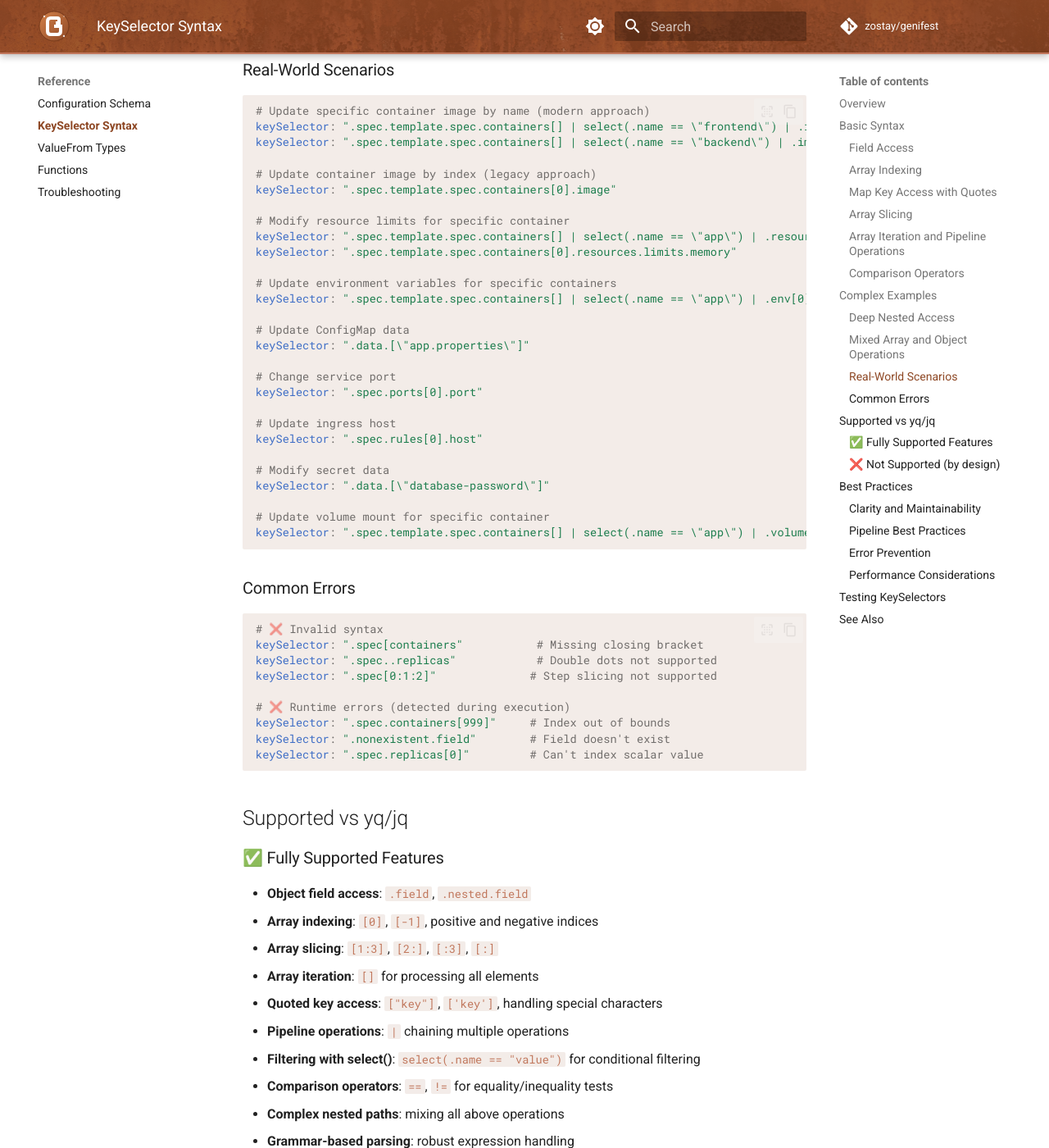
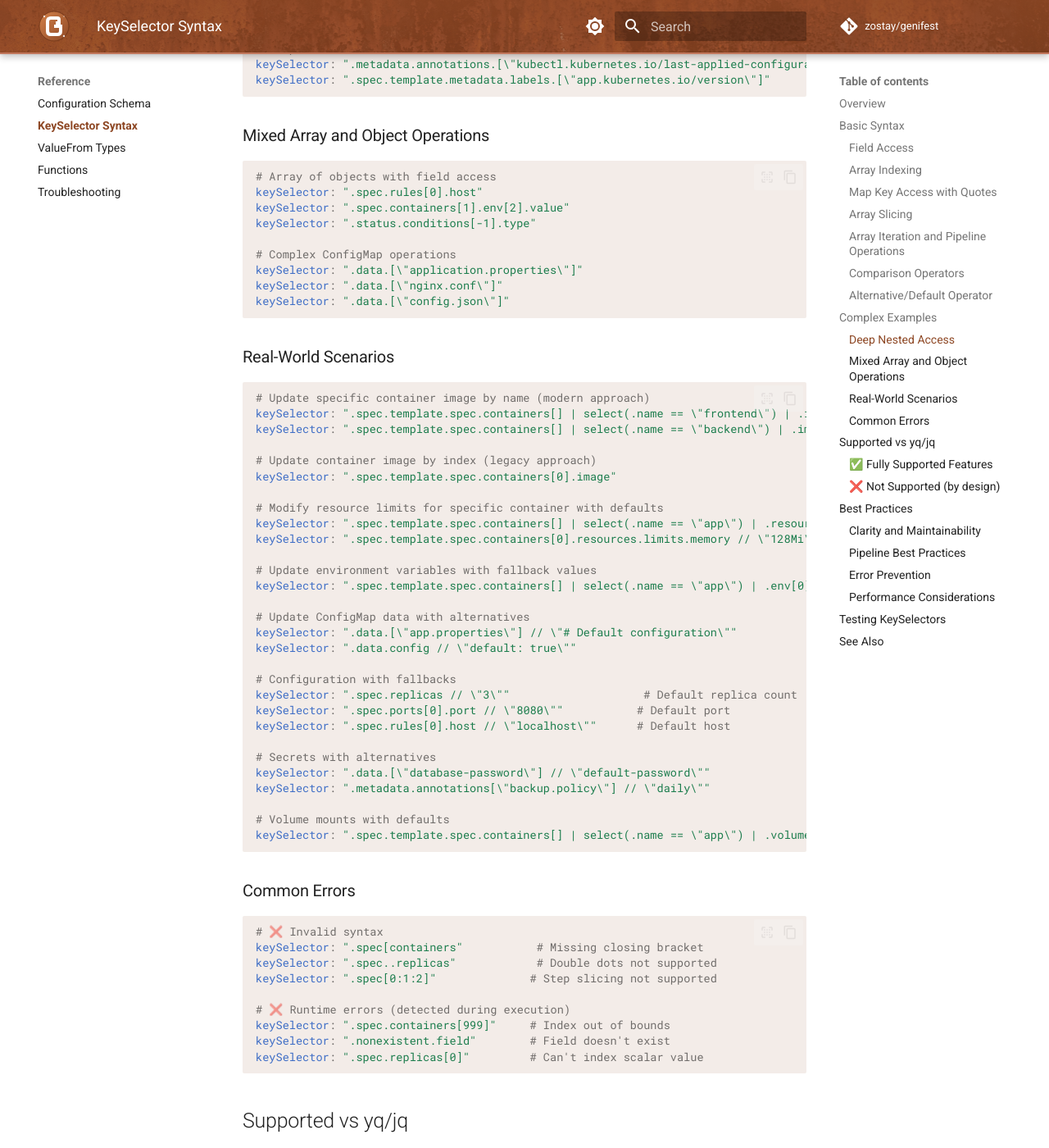
Before and after one commit to zostay/genifest, an MkDocs documentation site: the page built from docs/reference/keyselectors.md, in a window 1280 px wide and 1400 px high, scrolled down 3008 px. Shown: the whole window at 82% size. Built offline with MkDocs 1.6.1 and Material for MkDocs 9.7.7, drawn with Linux system fonts in a browser that asks for light colours; comment, search, counter and statistics services are not loaded; the version menu is left out; some of the changed text lies outside the part shown.

Commit message:
docs: adding alternative/default operator to docs

````diff
--- a/docs/reference/keyselectors.md
+++ b/docs/reference/keyselectors.md
@@ -109,6 +109,24 @@ keySelector: ".spec.containers[] | select(.name != \"sidecar\")"
 keySelector: ".spec.volumes[] | select(.name != \"tmp\")"
 ```
 
+### Alternative/Default Operator
+
+Use the `//` operator to provide fallback values when paths don't exist or are empty:
+
+```yaml
+# Basic alternative values
+keySelector: ".metadata.annotations[\"missing-annotation\"] // \"default-value\""
+keySelector: ".spec.replicas // \"1\""
+keySelector: ".data.config // \"fallback-config\""
+
+# Complex alternatives with nested paths
+keySelector: ".spec.template.spec.containers[0].resources.limits.memory // \"256Mi\""
+keySelector: ".metadata.labels[\"version\"] // \"unknown\""
+
+# Combined with pipelines (alternatives evaluated last)
+keySelector: ".spec.containers[] | select(.name == \"app\") | .image // \"default:latest\""
+```
+
 ## Complex Examples
 
 ### Deep Nested Access
@@ -148,27 +166,28 @@ keySelector: ".spec.template.spec.containers[] | select(.name == \"backend\") |
 # Update container image by index (legacy approach)
 keySelector: ".spec.template.spec.containers[0].image"
 
-# Modify resource limits for specific container
-keySelector: ".spec.template.spec.containers[] | select(.name == \"app\") | .resources.limits.memory"
-keySelector: ".spec.template.spec.containers[0].resources.limits.memory"
+# Modify resource limits for specific container with defaults
+keySelector: ".spec.template.spec.containers[] | select(.name == \"app\") | .resources.limits.memory // \"256Mi\""
+keySelector: ".spec.template.spec.containers[0].resources.limits.memory // \"128Mi\""
 
-# Update environment variables for specific containers
-keySelector: ".spec.template.spec.containers[] | select(.name == \"app\") | .env[0].value"
+# Update environment variables with fallback values
+keySelector: ".spec.template.spec.containers[] | select(.name == \"app\") | .env[0].value // \"default-value\""
 
-# Update ConfigMap data
-keySelector: ".data.[\"app.properties\"]"
+# Update ConfigMap data with alternatives
+keySelector: ".data.[\"app.properties\"] // \"# Default configuration\""
+keySelector: ".data.config // \"default: true\""
 
-# Change service port
-keySelector: ".spec.ports[0].port"
+# Configuration with fallbacks
+keySelector: ".spec.replicas // \"3\""                    # Default replica count
+keySelector: ".spec.ports[0].port // \"8080\""           # Default port
+keySelector: ".spec.rules[0].host // \"localhost\""      # Default host
 
-# Update ingress host
-keySelector: ".spec.rules[0].host"
+# Secrets with alternatives
+keySelector: ".data.[\"database-password\"] // \"default-password\""
+keySelector: ".metadata.annotations[\"backup.policy\"] // \"daily\""
 
-# Modify secret data
-keySelector: ".data.[\"database-password\"]"
-
-# Update volume mount for specific container
-keySelector: ".spec.template.spec.containers[] | select(.name == \"app\") | .volumeMounts[0].mountPath"
+# Volume mounts with defaults
+keySelector: ".spec.template.spec.containers[] | select(.name == \"app\") | .volumeMounts[0].mountPath // \"/data\""
 ```
 
 ### Common Errors
@@ -195,6 +214,7 @@ keySelector: ".spec.replicas[0]"         # Can't index scalar value
 - **Array iteration**: `[]` for processing all elements
 - **Quoted key access**: `["key"]`, `['key']`, handling special characters
 - **Pipeline operations**: `|` chaining multiple operations
+- **Alternative operator**: `//` for fallback values when paths don't exist
 - **Filtering with select()**: `select(.name == "value")` for conditional filtering
 - **Comparison operators**: `==`, `!=` for equality/inequality tests
 - **Complex nested paths**: mixing all above operations
@@ -217,12 +237,16 @@ keySelector: ".spec.replicas[0]"         # Can't index scalar value
 
 ### Clarity and Maintainability
 ```yaml
-# ✅ Good: Clear, specific selectors
-keySelector: ".spec.template.spec.containers[] | select(.name == \"frontend\") | .image"
-keySelector: ".data.[\"application.yaml\"]"
+# ✅ Good: Clear, specific selectors with reasonable defaults
+keySelector: ".spec.template.spec.containers[] | select(.name == \"frontend\") | .image // \"nginx:latest\""
+keySelector: ".data.[\"application.yaml\"] // \"default-config\""
 
 # ✅ Good: Modern approach using names instead of indices
 keySelector: ".spec.containers[] | select(.name == \"app\") | .image"
+
+# ✅ Good: Provide sensible fallbacks for optional configuration
+keySelector: ".spec.replicas // \"3\""
+keySelector: ".metadata.annotations[\"backup.policy\"] // \"daily\""
 
 # ⚠️ Acceptable but less maintainable: Index-based access
 keySelector: ".spec.template.spec.containers[0].image"
````
Also changed, not shown: README.md (+9 -0 lines), docs/reference/schema.md (+7 -0 lines).
